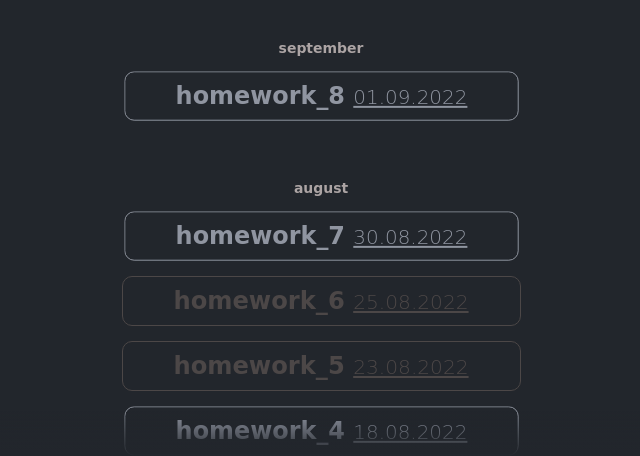
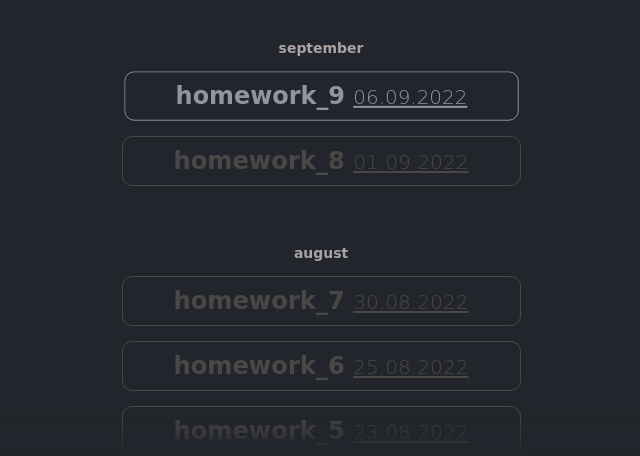
Before and after one commit to Tolik4umak/FE_HOMEWORKS, a plain HTML site: page index.html in a window 1280 px wide. Shown: the part 367-823 px from the top of the page, without its empty margins (319-959 px from the left). Drawn offline with Linux system fonts and the light colour scheme; a web font is replaced by a local one.

Commit message:
FE HW 06.09.2022

```diff
--- a/index.html
+++ b/index.html
@@ -23,6 +23,11 @@
                 <h3>september</h3>
                 <ul class="homeworkslist">
                     <li class="homework forreview">
+                        <a class="link" href="https://tolik4umak.github.io/FE-lesson_1/" target="_blank">homework_9
+                            <span class="date">06.09.2022</span>
+                        </a>
+                    </li>
+                    <li class="homework">
                         <a class="link" href="./FE_Homework_8/homework8.html" target="_blank">homework_8
                             <span class="date">01.09.2022</span>
                         </a>
@@ -32,7 +37,7 @@
             <div class="month august">
                 <h3>august</h3>
                 <ul class="homeworkslist">
-                    <li class="homework forreview">
+                    <li class="homework">
                         <a class="link" href="./FE_Homework_7/homework7.html" target="_blank">homework_7
                             <span class="date">30.08.2022</span>
                         </a>
@@ -47,7 +52,7 @@
                             <span class="date">23.08.2022</span>
                         </a>
                     </li>
-                    <li class="homework forreview">
+                    <li class="homework ">
                         <a class="link" href="./FE_Homework_4/mokeup1/homework4_1.html" target="_blank">homework_4
                             <span class="date">18.08.2022</span>
                         </a>
@@ -57,7 +62,7 @@
                             <span class="date">16.08.2022</span>
                         </a>
                     </li>
-                    <li class="homework forreview">
+                    <li class="homework ">
                         <a class="link" href="./FE_Homework_2/index.html" target="_blank">homework_2
                             <span class="date">11.08.2022</span>
                         </a>
```
